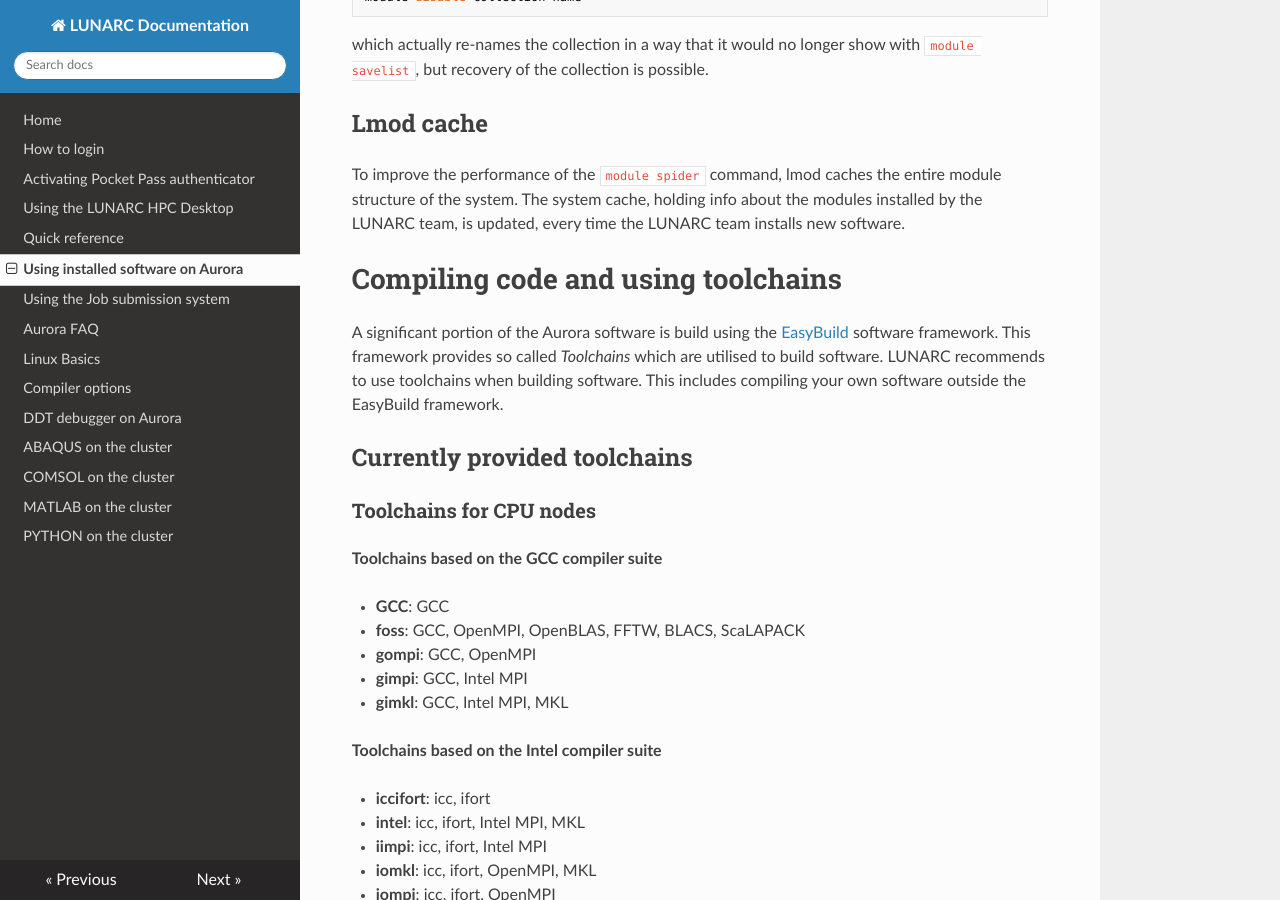
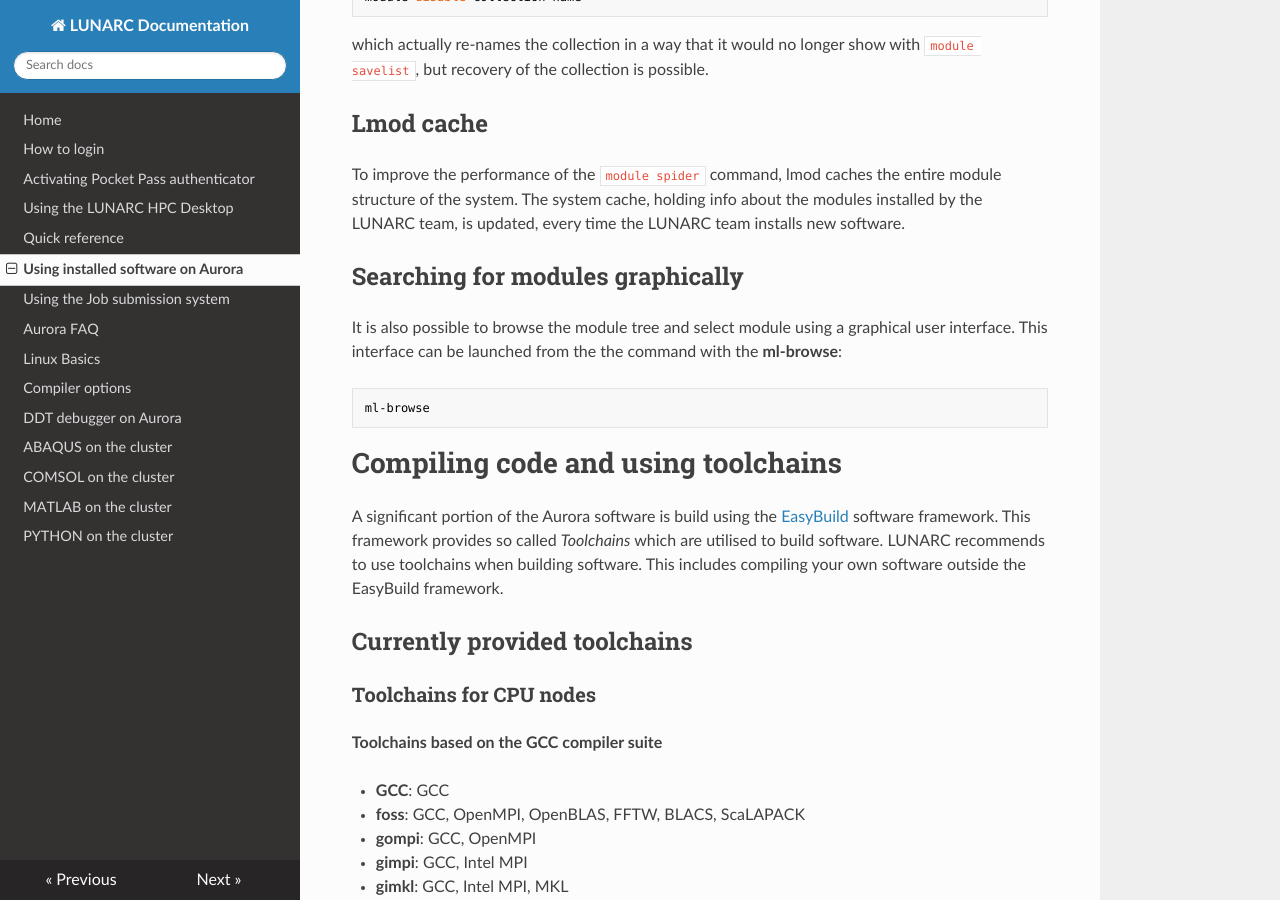
Before and after one commit to lunarc/lunarc_docs, an MkDocs documentation site: the page built from docs/aurora_modules.md, in a window 1280 px wide and 900 px high, scrolled down 6915 px. Built offline with MkDocs 1.6.1, drawn with Linux system fonts in a browser that asks for light colours; nearby versions of some CDN libraries; old or Windows-style settings are respelled for this version of MkDocs.

Commit message:
Added ml-browse documentation

````diff
--- a/docs/aurora_modules.md
+++ b/docs/aurora_modules.md
@@ -140,7 +140,7 @@ The following is a list of the modules currently available:
   ...
 ```
 This is a full list of the packages and versions available on the service.
-##Searching for a specific package
+## Searching for a specific package
 If you are looking for a specific package and have an idea on what its name might be, you can give this as an argument to `module spider`.   This argument is case insensitive.
 ### Example: Accessing a Gromacs version
 For example, when looking to run Gromacs:
@@ -315,6 +315,13 @@ which actually re-names the collection in a way that it would no longer show wit
 To improve the performance of the `module spider` command, lmod caches
 the entire module structure of the system.  The system cache, holding info about the modules installed by the LUNARC team, is updated, every time the LUNARC team installs new software.
 
+## Searching for modules graphically
+
+It is also possible to browse the module tree and select module using a graphical user interface. This interface can be launched from the the command with the **ml-browse**:
+
+```
+ml-browse
+```
 
 # Compiling code and using toolchains
 
````
